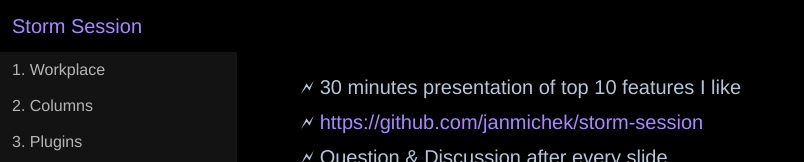
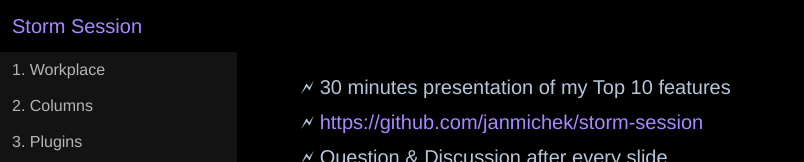
Before and after one commit to janmichek/storm-session, a Vue app: page /#/ in a window 1280 px wide. Shown: the top 162 px of the page, without its empty margins (0-804 px from the left). Built offline with nearby package versions, Linux system fonts and the light colour scheme.

Commit message:
fix text

```diff
--- a/src/views/Home.vue
+++ b/src/views/Home.vue
@@ -1,7 +1,7 @@
 <template>
   <div>
     <ul>
-      <li>🗲 30 minutes presentation of top 10 features I like</li>
+      <li>🗲 30 minutes presentation of my Top 10 features</li>
       <li>
         🗲 <a href="https://github.com/janmichek/storm-session">
            https://github.com/janmichek/storm-session
```
